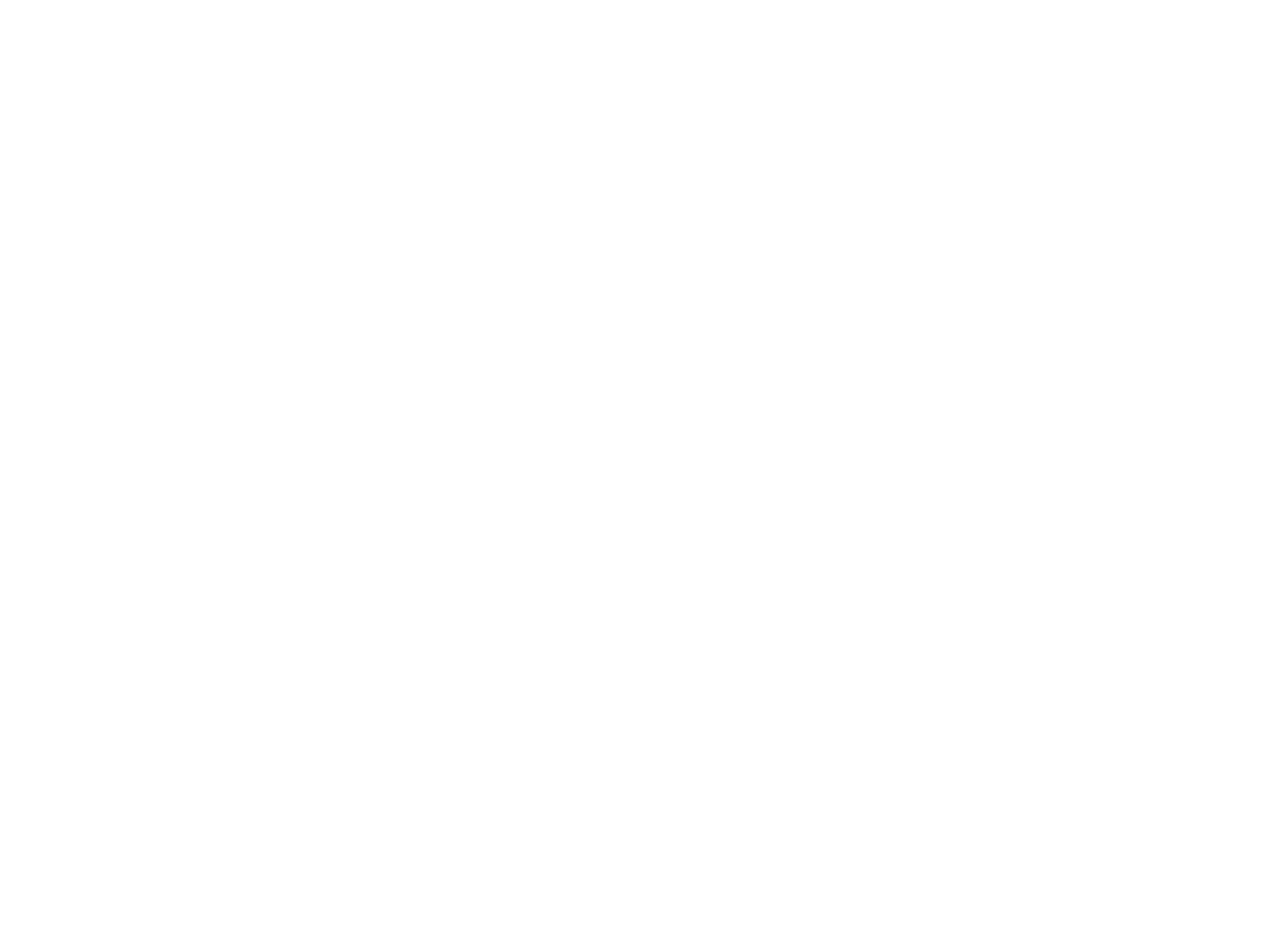
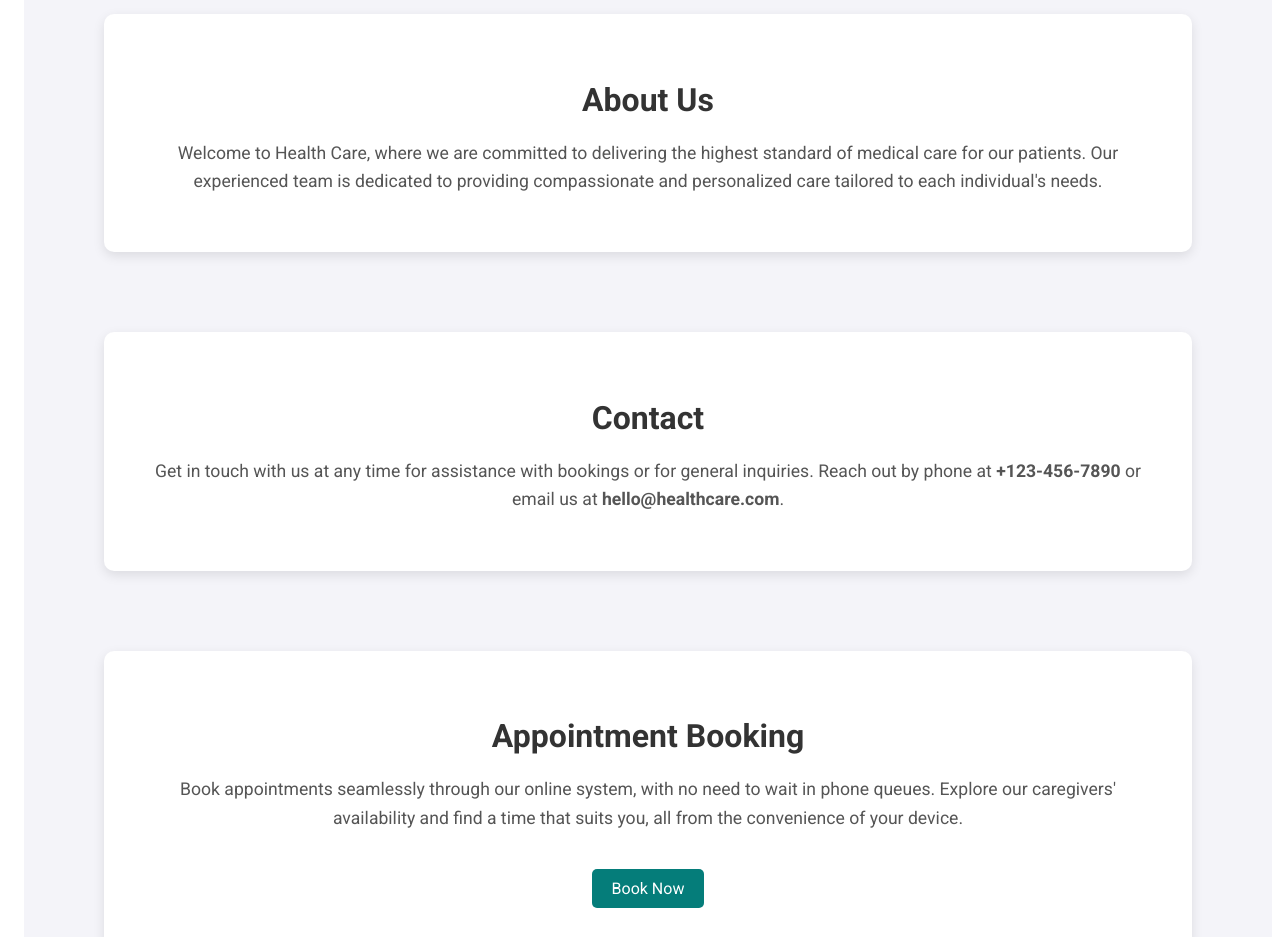
Before and after one commit to abocis/medical-app-client, a React (Vite) app: page / in a window 1280 px wide. Shown: the part 160-1097 px from the top of the page. Before the commit the page ends 816 px from the top, so only its background shows below. Built offline with nearby package versions, Linux system fonts and the light colour scheme.

Commit message:
små fix

```diff
--- a/src/components/Home.jsx
+++ b/src/components/Home.jsx
@@ -1,26 +1,180 @@
 import React from "react";
 import styled from "styled-components";
-import Logo from "../assets/health_care_logo.svg";
 import { Link } from "react-router-dom";
 
+// Main container for the Home page
 const HomeContainer = styled.div`
   display: flex;
+  flex-direction: column;
   align-items: center;
-  justify-content: center;
-  flex-direction: column;
-  background-color: #333;
+  text-align: center;
+  background-color: #f4f4f9;
+  color: #333;
+  padding: 20px;
+  min-height: 100vh;
+  width: 100%;
 `;
 
+// Shared styles
+const Section = styled.section`
+  width: 90%;
+  max-width: 1200px;
+  margin: 40px 0;
+  padding: 40px;
+  background-color: #fff;
+  border-radius: 10px;
+  box-shadow: 0px 4px 12px rgba(0, 0, 0, 0.1);
+  text-align: center;
 
+  @media (max-width: 768px) {
+    padding: 20px;
+  }
+`;
 
+const SectionTitle = styled.h2`
+  font-size: 2em;
+  color: #333;
+  margin-bottom: 20px;
+`;
+
+const SectionText = styled.p`
+  font-size: 1.1em;
+  color: #555;
+  line-height: 1.6;
+`;
+
+// About Us Section
+const AboutSection = styled(Section)``;
+
+// Contact Section
+const ContactSection = styled(Section)``;
+
+// Appointment Booking Section
+const AppointmentSection = styled(Section)``;
+
+const AppointmentButton = styled(Link)`
+  display: inline-block;
+  margin-top: 20px;
+  padding: 10px 20px;
+  font-size: 1em;
+  color: #fff;
+  background-color: #057d7a;
+  border-radius: 5px;
+  text-decoration: none;
+  transition: background-color 0.3s ease;
+
+  &:hover {
+    background-color: #2fadaa;
+  }
+`;
+
+// Data Privacy Section
+const PrivacySection = styled(Section)``;
+
+// Testimonials Section
+const TestimonialsSection = styled(Section)``;
+
+const TestimonialList = styled.div`
+  display: flex;
+  justify-content: center;
+  gap: 20px;
+  flex-wrap: wrap;
+  margin-top: 20px;
+`;
+
+const TestimonialCard = styled.div`
+  background-color: #f9f9f9;
+  border-radius: 8px;
+  box-shadow: 0 4px 10px rgba(0, 0, 0, 0.1);
+  padding: 20px;
+  width: 250px;
+  text-align: left;
+  color: #333;
+
+  @media (max-width: 768px) {
+    width: 100%;
+  }
+`;
+
+const TestimonialText = styled.p`
+  font-size: 1em;
+  color: #666;
+  font-style: italic;
+  line-height: 1.5;
+`;
+
+const TestimonialAuthor = styled.p`
+  font-size: 0.9em;
+  font-weight: bold;
+  color: #333;
+  margin-top: 10px;
+`;
+
+// Home Page Component
 const Home = () => (
-  <>
-    <HomeContainer>
+  <HomeContainer>
+    {/* About Us Section */}
+    <AboutSection>
+      <SectionTitle>About Us</SectionTitle>
+      <SectionText>
+        Welcome to Health Care, where we are committed to delivering the highest
+        standard of medical care for our patients. Our experienced team is dedicated
+        to providing compassionate and personalized care tailored to each individual's needs.
+      </SectionText>
+    </AboutSection>
 
-      welcome
+    {/* Contact Section */}
+    <ContactSection>
+      <SectionTitle>Contact</SectionTitle>
+      <SectionText>
+        Get in touch with us at any time for assistance with bookings or for general
+        inquiries. Reach out by phone at <strong>+123-456-7890</strong> or email us at{" "}
+        <strong>hello@healthcare.com</strong>.
+      </SectionText>
+    </ContactSection>
 
-    </HomeContainer>
-  </>
+    {/* Appointment Booking Section */}
+    <AppointmentSection>
+      <SectionTitle>Appointment Booking</SectionTitle>
+      <SectionText>
+        Book appointments seamlessly through our online system, with no need to wait
+        in phone queues. Explore our caregivers' availability and find a time that
+        suits you, all from the convenience of your device.
+      </SectionText>
+      <AppointmentButton to="/appointments">Book Now</AppointmentButton>
+    </AppointmentSection>
+
+    {/* Data Privacy Section */}
+    <PrivacySection>
+      <SectionTitle>Data Privacy</SectionTitle>
+      <SectionText>
+        We value your privacy and are dedicated to safeguarding your personal health
+        information. Our system is built to comply with the highest standards of data
+        protection to ensure your information remains secure and confidential.
+      </SectionText>
+    </PrivacySection>
+
+    {/* Testimonials Section */}
+    <TestimonialsSection>
+      <SectionTitle>Patient Reviews</SectionTitle>
+      <TestimonialList>
+        <TestimonialCard>
+          <TestimonialText>
+            "Booking an appointment was so easy and convenient. Health Care truly
+            respects my time and needs."
+          </TestimonialText>
+          <TestimonialAuthor>- Alex J.</TestimonialAuthor>
+        </TestimonialCard>
+        <TestimonialCard>
+          <TestimonialText>
+            "I love the secure online portal. I feel confident that my information
+            is in safe hands."
+          </TestimonialText>
+          <TestimonialAuthor>- Maria K.</TestimonialAuthor>
+        </TestimonialCard>
+      </TestimonialList>
+    </TestimonialsSection>
+  </HomeContainer>
 );
 
 export default Home;
```
